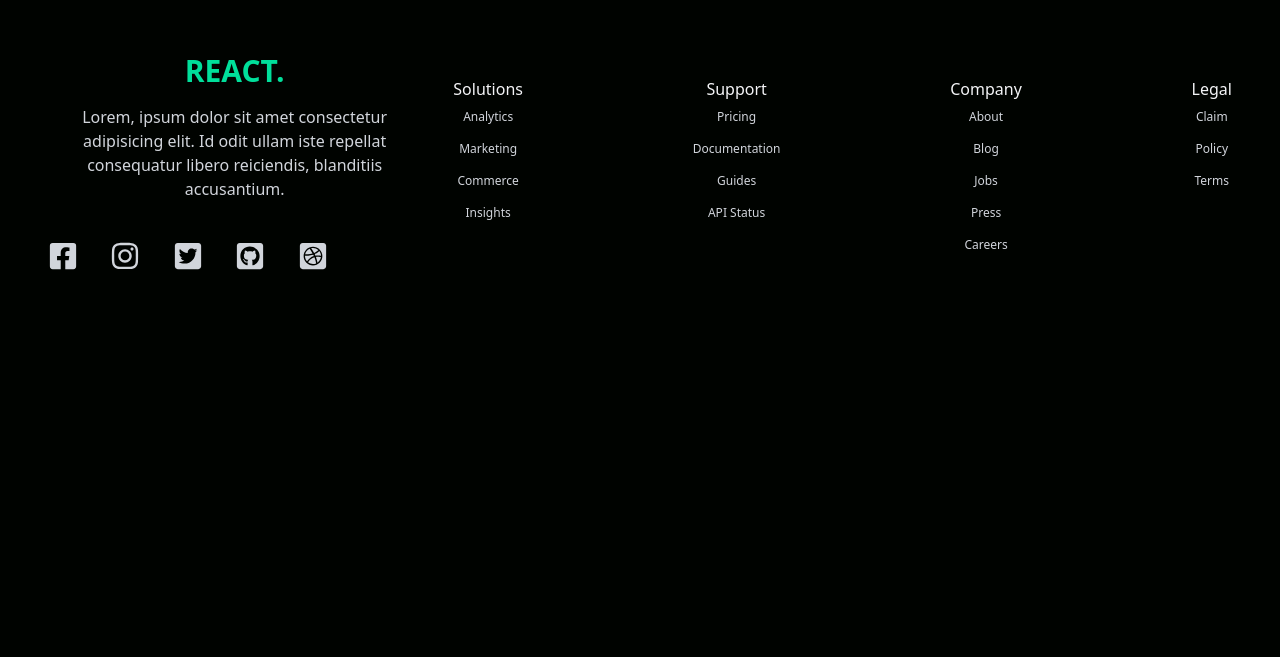
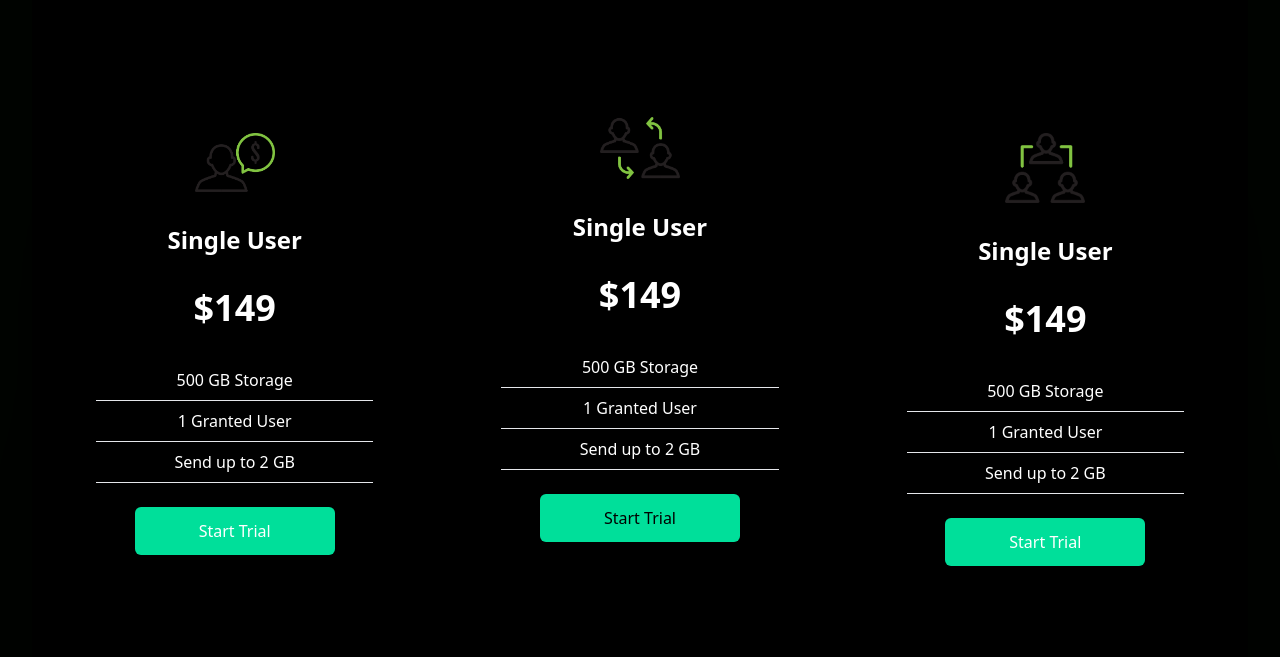
Before and after one commit to Mattarek/react-tailwind-practise, a React (Vite) app: page / in a window 1280 px wide. Shown: the part 843-1500 px from the top of the page. Before the commit the page ends 1234 px from the top, so only its background shows below. Built offline with nearby package versions, Linux system fonts and the light colour scheme.

Commit message:
Cards added

```diff
--- a/src/App.tsx
+++ b/src/App.tsx
@@ -2,12 +2,14 @@ import './App.css';
 import { Hero } from './components/Hero/Hero';
 import { Navbar } from './components/Navbar/Navbar';
 import { Footer } from './components/Footer/Footer';
+import { Cards } from './components/Cards/Cards';
 
 function App() {
     return (
         <>
             <Navbar />
             <Hero />
+            <Cards />
             <Footer />
         </>
     );
--- /dev/null
+++ b/src/components/Cards/Cards.tsx
@@ -0,0 +1,76 @@
+import React from 'react';
+import Single from '../../assets/single.png';
+import Double from '../../assets/double.png';
+import Triple from '../../assets/triple.png';
+
+export const Cards = () => {
+    return (
+        <div className='w-full py-[10rem] px-4 bg-black'>
+            <div className='max-w-[1240px] mx-auto grid md:grid-cols-3 gap-8'>
+                <div className='text-white w-full drop-shadow-6xl flex flex-col p-4 my-4 rounded-lg hover:scale-125 duration-300'>
+                    <img
+                        className='w-20 mx-auto mt-[-3rem] bg-black'
+                        src={Single}
+                        alt='/'
+                    />
+                    <h2 className='text-2xl font-bold text-center py-8'>
+                        Single User
+                    </h2>
+                    <p className='text-center text-4xl font-bold'>$149</p>
+                    <div className='text-center font-medium'>
+                        <p className='py-2 border-b mx-8 mt-8'>
+                            500 GB Storage
+                        </p>
+                        <p className='py-2 border-b mx-8'>1 Granted User</p>
+                        <p className='py-2 border-b mx-8'>Send up to 2 GB</p>
+                    </div>
+                    <button className='text-white bg-[#00df9a] w-[200px] rounded-md font-medium my-6 mx-auto px-6 py-3'>
+                        Start Trial
+                    </button>
+                </div>
+                <div className='text-white w-full drop-shadow-6xl flex flex-col p-4 md:my-0 my-8 rounded-lg hover:scale-125 duration-300'>
+                    <img
+                        className='w-20 mx-auto mt-[-3rem] bg-transparent'
+                        src={Double}
+                        alt='/'
+                    />
+                    <h2 className='text-2xl font-bold text-center py-8'>
+                        Single User
+                    </h2>
+                    <p className='text-center text-4xl font-bold'>$149</p>
+                    <div className='text-center font-medium'>
+                        <p className='py-2 border-b mx-8 mt-8'>
+                            500 GB Storage
+                        </p>
+                        <p className='py-2 border-b mx-8'>1 Granted User</p>
+                        <p className='py-2 border-b mx-8'>Send up to 2 GB</p>
+                    </div>
+                    <button className='bg-[#00df9a]  text-black w-[200px] rounded-md font-medium my-6 mx-auto px-6 py-3'>
+                        Start Trial
+                    </button>
+                </div>
+                <div className='text-white w-full drop-shadow-6xl flex flex-col p-4 my-4 rounded-lg hover:scale-125 duration-300'>
+                    <img
+                        className='w-20 mx-auto mt-[-3rem] bg-black'
+                        src={Triple}
+                        alt='/'
+                    />
+                    <h2 className='text-2xl font-bold text-center py-8'>
+                        Single User
+                    </h2>
+                    <p className='text-center text-4xl font-bold'>$149</p>
+                    <div className='text-center font-medium'>
+                        <p className='py-2 border-b mx-8 mt-8'>
+                            500 GB Storage
+                        </p>
+                        <p className='py-2 border-b mx-8'>1 Granted User</p>
+                        <p className='py-2 border-b mx-8'>Send up to 2 GB</p>
+                    </div>
+                    <button className='bg-[#00df9a] w-[200px] rounded-md font-medium my-6 mx-auto px-6 py-3'>
+                        Start Trial
+                    </button>
+                </div>
+            </div>
+        </div>
+    );
+};
--- a/src/components/Footer/Footer.tsx
+++ b/src/components/Footer/Footer.tsx
@@ -18,7 +18,7 @@ export const Footer = () => {
                     odit ullam iste repellat consequatur libero reiciendis,
                     blanditiis accusantium.
                 </p>
-                <div className='flex justify-between md:w-[75%] my-6'>
+                <div className='flex justify-around md:w-full my-6'>
                     <FaFacebookSquare size={30} />
                     <FaInstagram size={30} />
                     <FaTwitterSquare size={30} />
--- a/src/components/Navbar/Navbar.tsx
+++ b/src/components/Navbar/Navbar.tsx
@@ -32,7 +32,7 @@ export const Navbar = () => {
             <ul
                 className={
                     nav
-                        ? 'fixed left-0 top-0 w-[35%] h-full border-r border-r-gray-900 bg-[#000300] ease-in-out duration-500'
+                        ? 'fixed left-0 top-0 w-[45%] h-full border-r border-r-gray-900 bg-[#000300] ease-in-out duration-500'
                         : 'ease-in-out duration-500 fixed left-[-100%]'
                 }>
                 <h1 className='w-full text-3xl font-bold text-[#00df9a] m-4'>
--- a/tailwind.config.js
+++ b/tailwind.config.js
@@ -1,7 +1,26 @@
 export default {
     content: ['./index.html', './src/**/*.{js,ts,jsx,tsx}'],
     theme: {
-        extend: {},
+        extend: {
+            dropShadow: {
+                '3xl': '0 35px 35px rgba(0, 0, 0, 0.25)',
+                '4xl': [
+                    '0 45px 45px rgba(0, 0, 0, 0.25)',
+                    '0 65px 75px rgba(0, 0, 0, 0.15)',
+                ],
+                '5xl': [
+                    '0 60px 60px rgba(0, 0, 0, 0.25)',
+                    '0 80px 90px rgba(0, 0, 0, 0.15)',
+                ],
+                '6xl': [
+                    '0 75px 75px rgba(0, 0, 0, 0.25)',
+                    '0 95px 105px rgba(0, 0, 0, 0.15)',
+                ],
+            },
+            colors: {
+                'regal-blue': 'rgba(0,212,255,0.48601190476190477)',
+            },
+        },
     },
     plugins: [],
 };
```
